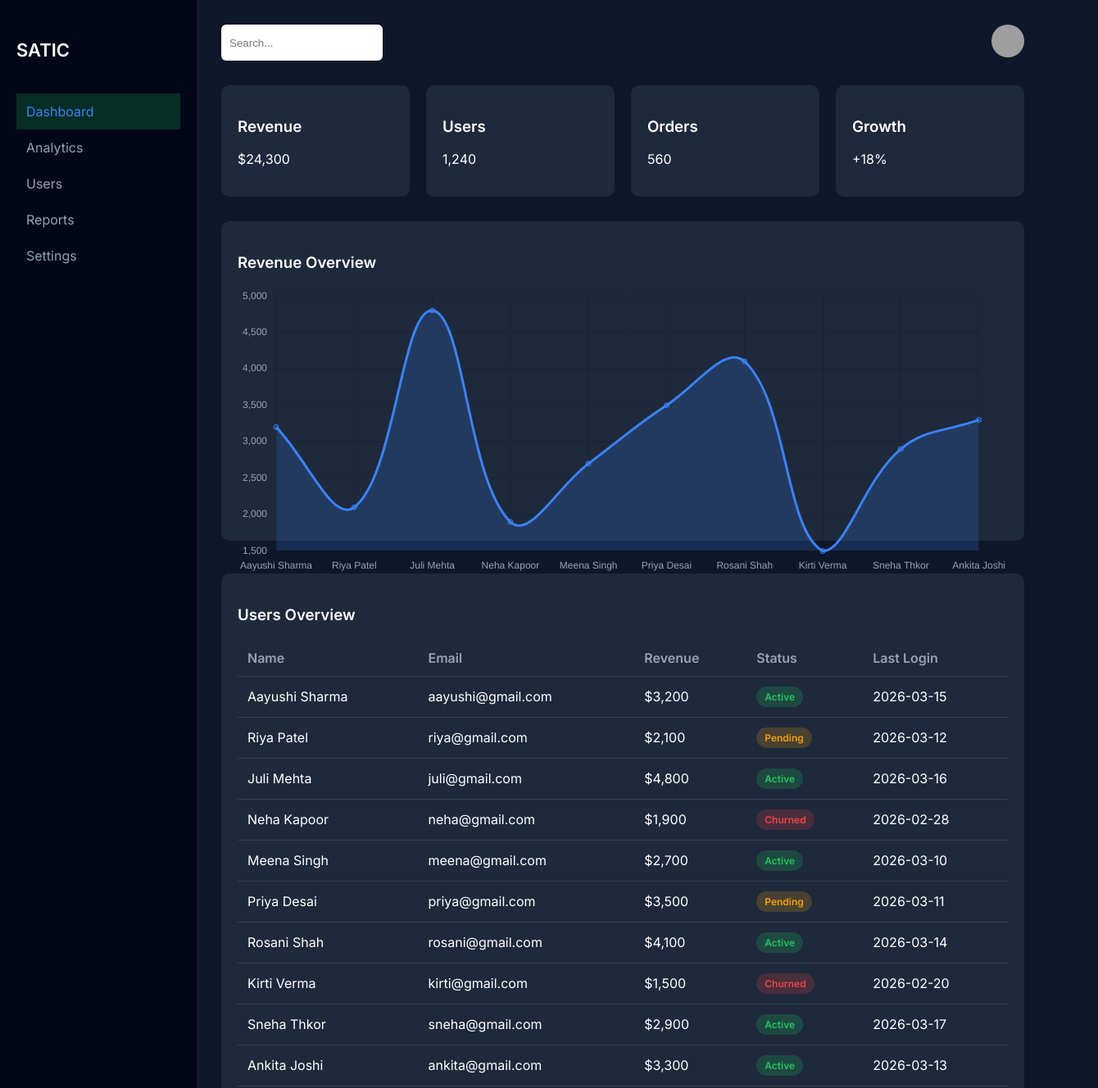
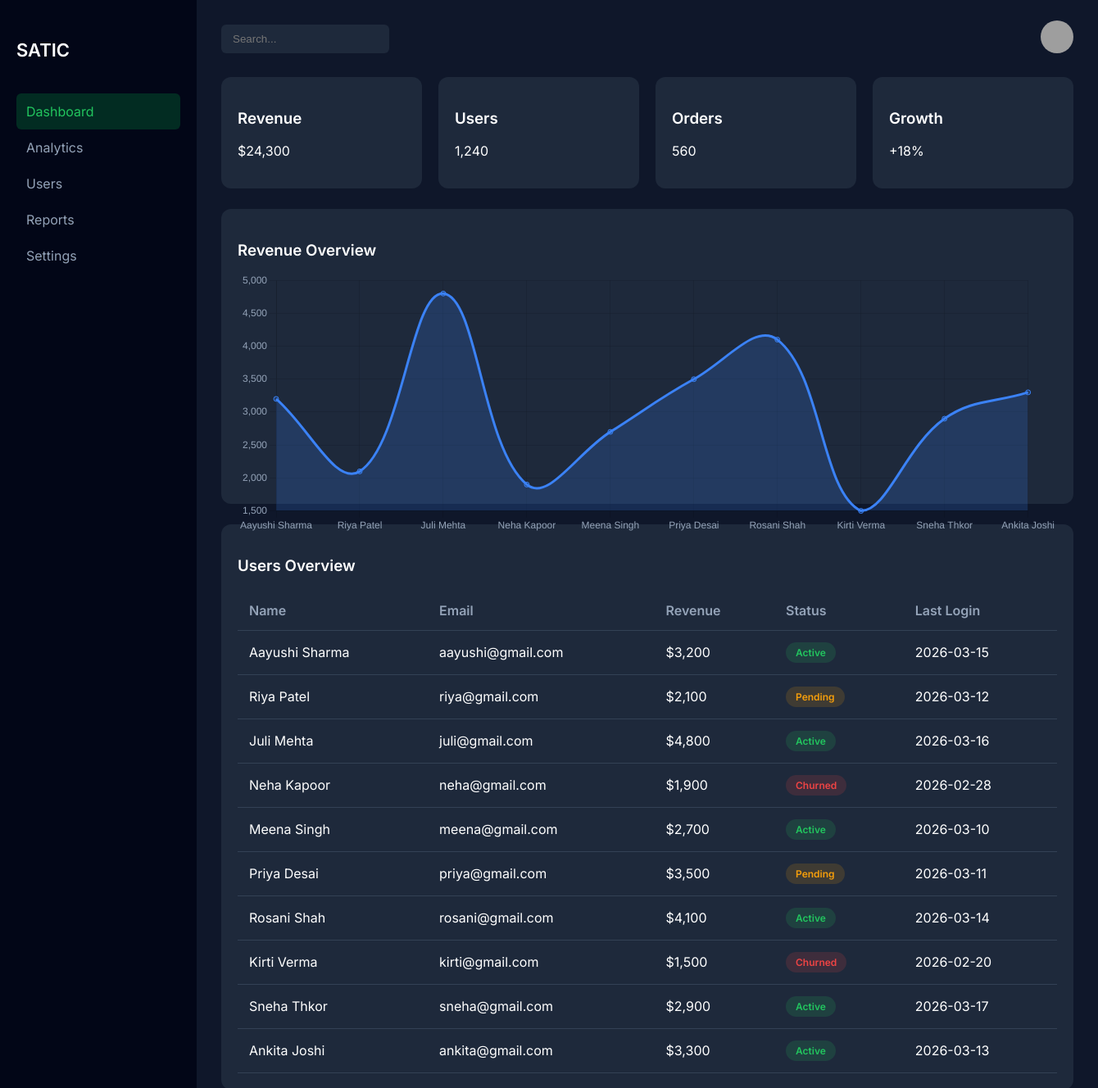
Before and after one commit to snehathakor048-maker/Week-4-SaaS-Analytics-Dashboard, a plain HTML site: page index.html in a window 1280 px wide. Shown: the top 1328 px of the page at 82% size, 1340 px wide, since content can reach past the window. Drawn offline with nearby package versions, Linux system fonts and the light colour scheme; grey boxes are pictures that could not be loaded.

Commit message:
Update style.css

```diff
--- a/css/style.css
+++ b/css/style.css
@@ -4,6 +4,8 @@ background:#0f172a;
 color:white;
 margin:0;
 }
+
+/* LAYOUT */
 
 .dashboard{
 display:grid;
@@ -33,16 +35,21 @@ padding:0;
 padding:12px;
 color:#94a3b8;
 cursor:pointer;
+border-radius:6px;
 }
 
 .menu li.active{
-color:#3b82f6;
+background:#022c22;
+color:#22c55e;
 }
 
 /* MAIN */
 
 .main{
-padding:30px;
+padding:25px 30px;
+max-width:1200px;   /* ⭐ important center */
+margin:auto;        /* ⭐ center align */
+width:100%;
 }
 
 /* TOPBAR */
@@ -50,13 +57,16 @@ padding:30px;
 .topbar{
 display:flex;
 justify-content:space-between;
-margin-bottom:30px;
+align-items:center;
+margin-bottom:25px;
 }
 
 .topbar input{
-padding:10px;
+padding:10px 14px;
 border-radius:6px;
 border:none;
+background:#1e293b;
+color:white;
 }
 
 .user img{
@@ -67,15 +77,15 @@ border-radius:50%;
 
 .cards{
 display:grid;
-grid-template-columns:repeat(auto-fit,minmax(200px,1fr));
+grid-template-columns:repeat(auto-fit,minmax(220px,1fr));
 gap:20px;
-margin-bottom:30px;
+margin-bottom:25px;
 }
 
 .card{
 background:#1e293b;
 padding:20px;
-border-radius:10px;
+border-radius:12px;
 }
 
 /* CHART */
@@ -83,9 +93,13 @@ border-radius:10px;
 .chart-container{
 background:#1e293b;
 padding:20px;
-border-radius:10px;
-margin-bottom:40px;
-height:350px;
+border-radius:12px;
+margin-bottom:25px;
+height:320px;
+}
+
+.chart-container h3{
+margin-bottom:15px;
 }
 
 canvas{
@@ -98,18 +112,18 @@ height:100% !important;
 .table-container{
 background:#1e293b;
 padding:20px;
-border-radius:10px;
-overflow-x:auto;   /* ⭐ IMPORTANT DAY 4 */
+border-radius:12px;
+overflow-x:auto;
 }
 
 table{
 width:100%;
 border-collapse:collapse;
-min-width:600px;  /* mobile scroll */
+min-width:600px;
 }
 
 th,td{
-padding:12px;
+padding:14px;
 text-align:left;
 }
 
@@ -121,10 +135,10 @@ tr{
 border-bottom:1px solid #334155;
 }
 
-/* STATUS PILLS */
+/* STATUS BADGES */
 
 .status{
-padding:5px 10px;
+padding:5px 12px;
 border-radius:20px;
 font-size:12px;
 font-weight:600;
@@ -132,17 +146,17 @@ display:inline-block;
 }
 
 .active{
-background:rgba(34,197,94,0.2);
+background:rgba(34,197,94,0.15);
 color:#22c55e;
 }
 
 .pending{
-background:rgba(245,158,11,0.2);
+background:rgba(245,158,11,0.15);
 color:#f59e0b;
 }
 
 .churned{
-background:rgba(239,68,68,0.2);
+background:rgba(239,68,68,0.15);
 color:#ef4444;
 }
 
@@ -158,12 +172,16 @@ grid-template-columns:1fr;
 display:none;
 }
 
+.main{
+padding:20px;
+}
+
 .cards{
 grid-template-columns:1fr;
 }
 
 .chart-container{
-height:300px;
+height:280px;
 }
 
 }
```
